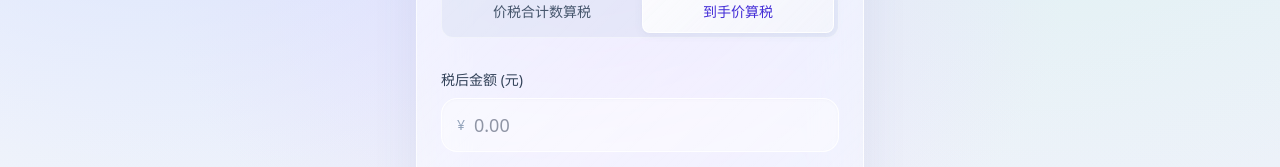
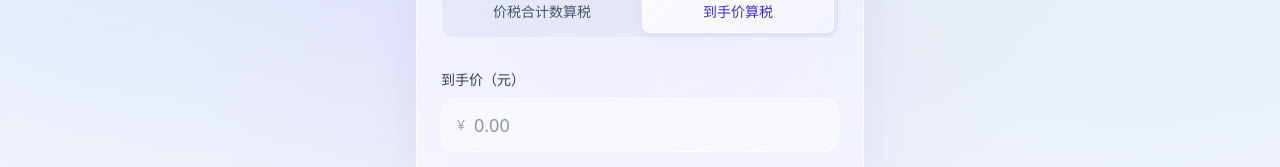
Before and after one commit to Reirei-syu/income-tax, a React (Vite) app: page / in a window 1280 px wide. Shown: the part 311-478 px from the top of the page. Built offline with nearby package versions, Linux system fonts and the light colour scheme.

Commit message:
统一两种算税模式的输入框名称

```diff
--- a/src/App.tsx
+++ b/src/App.tsx
@@ -131,7 +131,7 @@ export default function App() {
           {/* Input */}
           <div className="mb-8">
             <label htmlFor="amount" className="block text-sm font-medium text-slate-700 mb-2">
-              {mode === 'forward' ? '价税合计金额 (元)' : '税后金额 (元)'}
+              {mode === 'forward' ? '价税合计数（元）' : '到手价（元）'}
             </label>
             <div className="relative">
               <div className="absolute inset-y-0 left-0 pl-4 flex items-center pointer-events-none">
```
